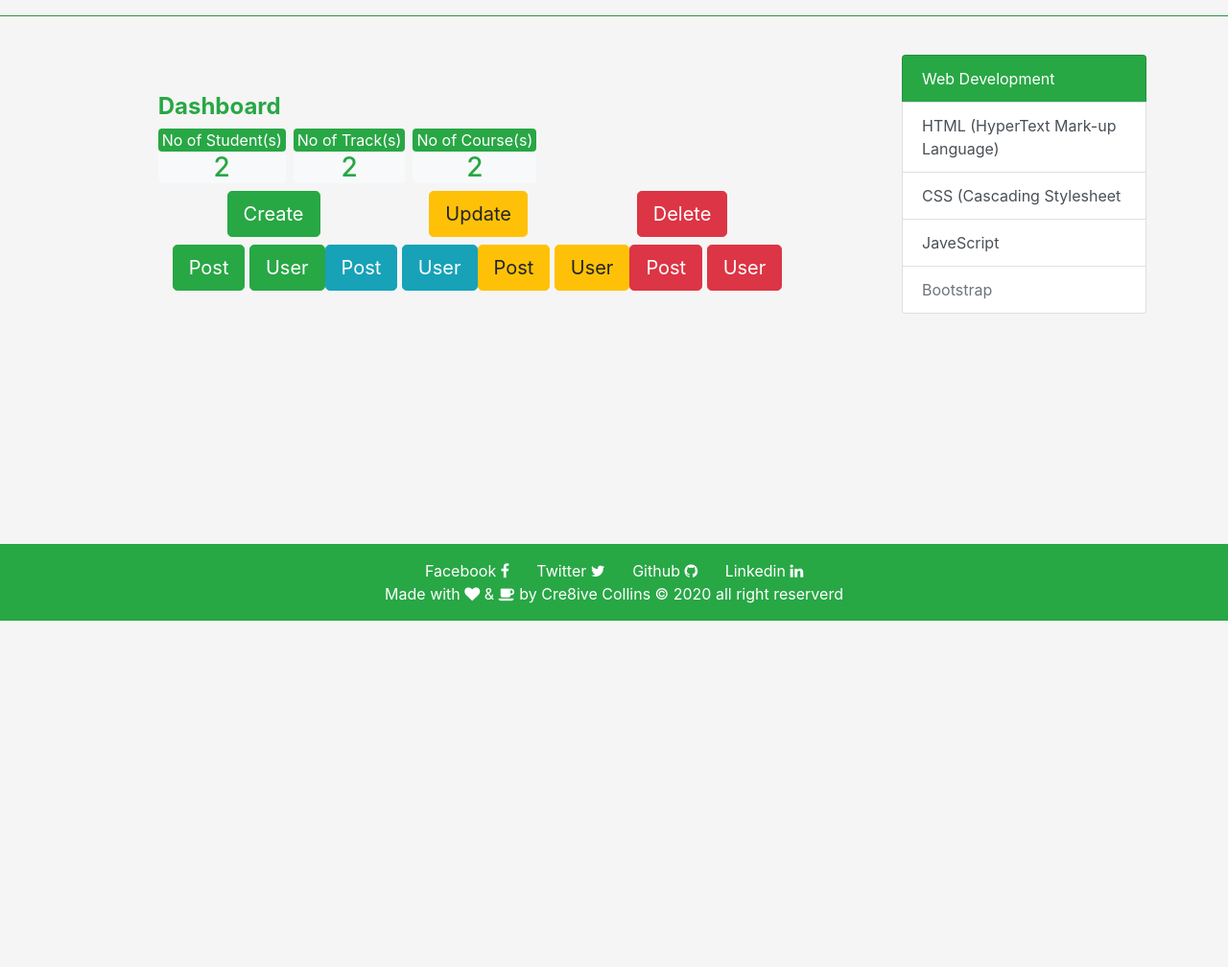
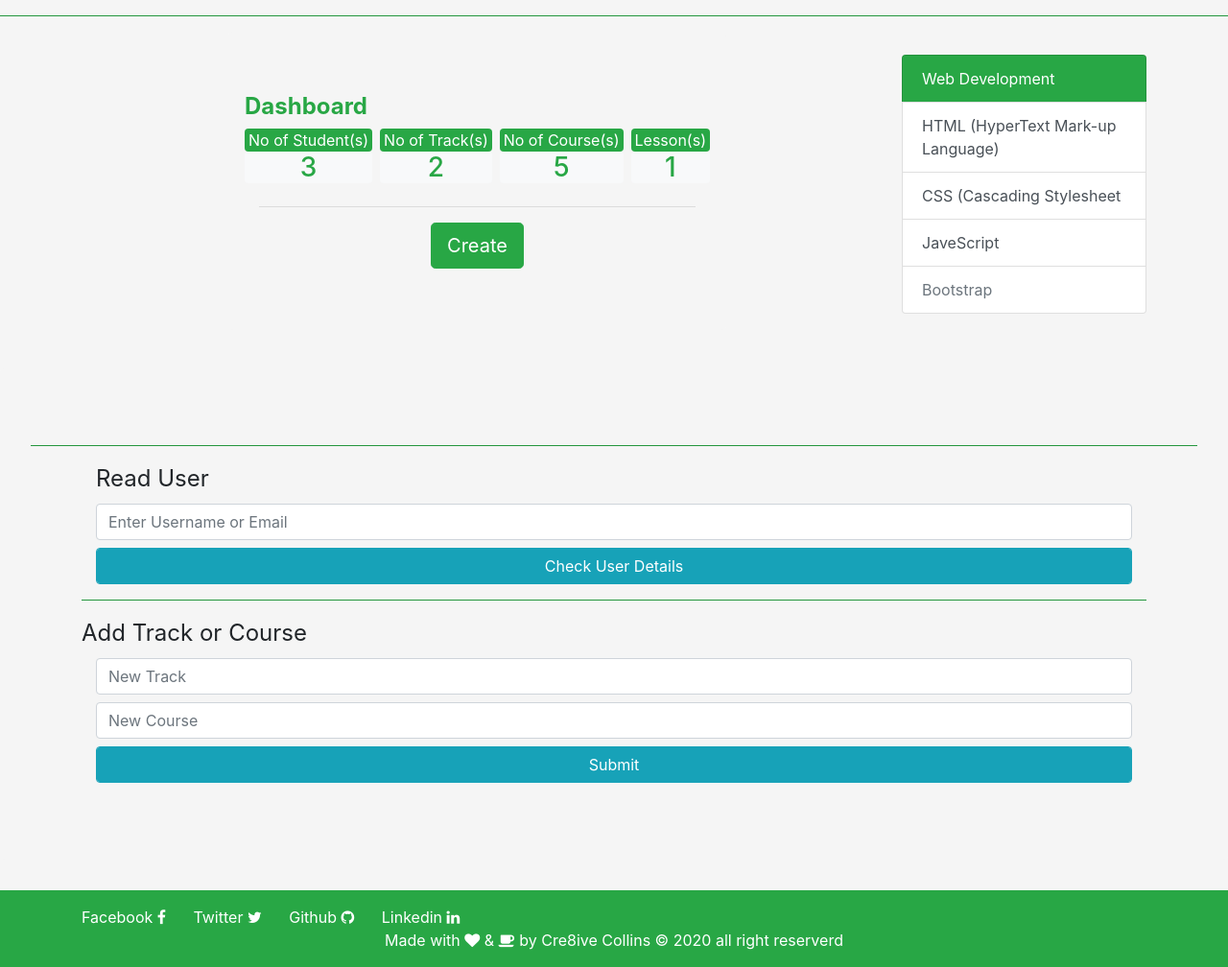
Before and after one commit to Cre8ive-collins/aips, a Flask app: page /admin in a window 1280 px wide. Shown: the part 91-1099 px from the top of the page at 96% size. Before the commit the page ends 738 px from the top, so only its background shows below. Run offline with Flask 2, Linux system fonts and the light colour scheme; data comes from the database, SQL or seed files in the repository; both versions use the stored data as it was after the commit; some libraries are stand-ins or nearby versions.

Commit message:
completed admin routes and privelages

```diff
--- a/package/forms.py
+++ b/package/forms.py
@@ -1,6 +1,10 @@
 from flask_wtf import FlaskForm
-from wtforms import StringField, PasswordField, SubmitField, BooleanField
+from wtforms import StringField, PasswordField, SubmitField, BooleanField, SelectField, TextAreaField
 from wtforms.validators import DataRequired, Length, Email, EqualTo
+from package.dbmodels import Tracks, Path
+
+
+
 
 class LoginForm(FlaskForm):
     username = StringField(validators=[DataRequired()])
@@ -8,10 +12,37 @@ class LoginForm(FlaskForm):
     remember = BooleanField("Remember Me")
     submit = SubmitField('Sign-in')
 
-class RegisterationForm(FlaskForm):
+class CreateUserForm(FlaskForm):
     username = StringField(validators=[DataRequired()])
     password = PasswordField(validators=[DataRequired()])
     confirm_password = PasswordField(validators=[DataRequired(), EqualTo(password)])
     email = StringField(validators=[DataRequired(), Email()])
     name = StringField(validators=[DataRequired()])
     submit = SubmitField('Sign-up')
+
+
+class ReadUserForm(FlaskForm):
+    username = StringField()
+    email = StringField()
+
+class UpdateUserForm(FlaskForm):
+    username = StringField()
+    email = StringField()
+
+class UpdatePostForm(FlaskForm):
+    title = StringField(validators=[DataRequired()])
+    description = StringField()
+    body = StringField()
+    subject = StringField()
+    creator = StringField()
+    track = StringField()
+    image = StringField()
+    video = StringField()
+    submit = SubmitField('Update Post')
+
+class DeletePostForm(FlaskForm):
+    title = StringField(validators=[DataRequired()])
+
+class DeleteUserForm(FlaskForm):
+    username = StringField()
+    email = StringField()
--- a/package/routes.py
+++ b/package/routes.py
@@ -2,14 +2,10 @@ from flask import render_template, url_for, flash, request, redirect
 from package.forms import LoginForm
 from package import app, db, bcrypt
 from package.dbmodels import User, Admin, Tracks, Path, Post
-import datetime
 from flask_login import login_user
+from itertools import chain
 
 
-post = {'tag':'<html>',
-        'description': 'HTML5 tag blah blah blah',
-        'date' : str(datetime.datetime.today()).split()[0]
-        }
 
 
 @app.route('/', methods=('GET','POST'))
@@ -29,8 +25,8 @@ def home():
     return render_template('login.html', form=form)
 
 @app.route('/register', methods=('POST','GET'))
-def register():
-    if request.method == 'POST':
+def register(update_username = "", update_email = ""):
+    if request.method == 'POST' and (update_username or update_email == ""):
         name = request.form['name']
         email = request.form['email']
         validate_email = User.query.filter_by(email=email).first()
@@ -54,6 +50,11 @@ def register():
 
 @app.route('/admin', methods=('POST','GET'))
 def admin():
+
+    students = max(list(chain(*User.query.with_entities(User.id).all())))
+    lesson = max(list(chain(*Admin.query.with_entities(Admin.id).all())))
+    path = max(list(chain(*Path.query.with_entities(Path.id).all())))
+    track = max(list(chain(*Tracks.query.with_entities(Tracks.id).all())))
     form = LoginForm()
     if form.validate_on_submit():
         username = form.username.data
@@ -67,8 +68,98 @@ def admin():
         else:
             flash(f'Username or Password incorrect','warning')
             #change template
-    return render_template('admin.html', form=form)
+    return render_template('admin.html', form=form, track = track, path = path, students=students, lesson= lesson )
 
-@app.route('/post')
-def posts():
-    return render_template('post.html', post = post)
+
+@app.route('/create_post', methods = ('POST','GET'))
+def create_post():
+    admin = list(chain(*Admin.query.with_entities(Admin.username).all()))
+    path = list(chain(*Path.query.with_entities(Path.title).all()))
+    track = list(chain(*Tracks.query.with_entities(Tracks.title).all()))
+    if request.method == 'POST':
+        title = request.form['title']
+        description = request.form['description']
+        body = request.form['body']
+        subject = request.form['subject']
+        track = request.form['track']
+        video = request.form['video']
+        author = request.form['author']
+        authors_password = request.form['authors_password']
+        validate_creator = Admin.query.filter_by(username = author).first()
+        if validate_creator.password == authors_password:
+            post = Post(title = title, description = description, body= body, subject = subject, track = track, creator = author, video = video)
+            db.session.add(post)
+            db.session.commit()
+            flash(f"Post {title} created", "success")
+            return render_template('layout.html')
+        else:
+            flash(f"Post {title}  could not be created as admin password is not correct", "danger")
+    return render_template("create_post.html",path = path, track = track, admin = admin)
+
+@app.route('/read_user_form', methods = ('POST',))
+def read_user_form():
+    entry = request.form['read_user']
+    first_user = list(User.query.filter_by(username = entry))
+    all_user = User.query.all()
+    if first_user:
+        flash(f'first', 'warning')
+        return render_template('admin.html', read_user = first_user)
+    if entry == 'all':
+        flash(f'all', 'warning')
+        first_user = list(User.query.all())
+        return render_template('admin.html', read_user = all_user)
+
+    elif not first_user:
+        first_via_email = list(User.query.filter_by(email = entry))
+        if not first_via_email:
+            flash(f'{entry} is not registered', 'warning')
+            return render_template('admin.html')
+        flash(f'first_via_email', 'warning')
+        return render_template('admin.html', read_user = first_via_email)
+    else:
+        flash(f'{entry} is not registered', 'warning')
+        return render_template('admin.html')
+
+@app.route('/add_course', methods = ('POST',) )
+def add_course():
+    if request.method == 'POST':
+        track = request.form['create_track']
+        course = request.form['create_course']
+        if course == "":
+            tracks = Tracks.query.filter_by(title = track)
+            if tracks:
+                flash(f'Track already exist','danger')
+                return redirect(url_for('admin'))
+            else:
+                tra = Tracks(title = track).first()
+                db.session.add(tra)
+                db.session.commit()
+                flash(f'Track {track} created', 'success')
+                return redirect(url_for('admin'))
+
+        else:
+            courses = Path.query.filter_by(title = course).first()
+            if courses:
+                flash(f'Course already exist','danger')
+                return redirect(url_for('admin'))
+            else:
+                tracks = Tracks.query.filter_by(title = track)
+                if not tracks:
+                    tra = Tracks(title = track).first()
+                    path = Path(track = track, title = course)
+                    db.session.add(path)
+                    db.session.add(tra)
+                    db.session.commit()
+                    db.session.commit()
+                    flash(f'Course {course} created', 'success')
+                    return redirect(url_for('admin'))
+                else:
+                    path = Path(track = track, title = course)
+                    db.session.add(path)
+                    db.session.commit()
+                    flash(f'Course {course} created', 'success')
+                    return redirect(url_for('admin'))
+
+@app.route('/update_lesson')
+def update_lesson():
+    pass
--- a/package/static/css/main.css
+++ b/package/static/css/main.css
@@ -29,6 +29,17 @@ footer{
 	padding-top: 1rem;
 }
 
+h4#pointer{
+	color: red
+}
+
 .jumbotron{
 	background-color: whitesmoke !important;
 }
+h4#pointer:hover {color: : red;}
+
+@media only screen and (max-width: 600px) {
+  div.aside{
+  	display: none;
+  }
+}
--- a/package/static/js/main.js
+++ b/package/static/js/main.js
@@ -1,4 +1,33 @@
 console.log("111111111111")
+
+
+$(document).ready(function(){
+	$('button#elem1').click(function(){
+		console.log('///')
+		$('form#add_track').removeClass('d-none');
+		console.log('///2')
+		$('form#add_track').show();
+		console.log('///3')
+
+
+	})
+
+	$("button#cancel1").click(function(){
+		$('form#read_user_form').addClass('d-none');
+		$('form#read_user_form').hide();
+	})
+	$("span#user").click(function(){
+		$('form#read_user_form').removeClass('d-none');
+		$('form#read_user_form').hide();
+		$('form#read_user_form').show();
+	})
+
+   $(".fader").click(function(){
+   	$("div#show").removeClass("d-none");
+   	$("div.fader").children("div").hide();
+    $(this).children("div").show();
+  });
+});
 
 
 function validateRegForm(name){
@@ -40,3 +69,5 @@ function validateRegForm(name){
 
 
 };
+
+// clear()
--- a/package/templates/admin.html
+++ b/package/templates/admin.html
@@ -7,62 +7,93 @@
 	<div class="row text-center">
 		<div class="col-xs-4 text-center">
 			<div class="bg-success text-white pl-1 pr-1 rounded mb-0">No of Student(s)</div>
-			<div class="bg-light text-success pl-1 pr-1 rounded mt-0"><h3>2</h3></div>
+			<div class="bg-light text-success pl-1 pr-1 rounded mt-0"><h3>{{ students }}</h3></div>
 		</div>
 		<div class="col-xs-4 text-center ml-2">
 			<div class="bg-success text-white pl-1 pr-1 rounded mb-0">No of Track(s)</div>
-			<div class="bg-light text-success pl-1 pr-1 rounded mt-0"><h3>2</h3></div>
+			<div class="bg-light text-success pl-1 pr-1 rounded mt-0"><h3>{{ track }}</h3></div>
 		</div>
 		<div class="col-xs-4 text-center ml-2">
 			<div class="bg-success text-white pl-1 pr-1 rounded mb-0">No of Course(s)</div>
-			<div class="bg-light text-success pl-1 pr-1 rounded mt-0"><h3>2</h3></div>
+			<div class="bg-light text-success pl-1 pr-1 rounded mt-0"><h3>{{ path }}</h3></div>
 		</div>
+		<div class="col-xs-4 text-center ml-2">
+			<div class="bg-success text-white pl-1 pr-1 rounded mb-0">Lesson(s)</div>
+			<div class="bg-light text-success pl-1 pr-1 rounded mt-0"><h3>{{ lesson }}</h3></div>
+		</div>
+	</div>
 
+<hr>
+	<div class="row">
+	<div class="container d-flex justify-content-center">
+			<div class="col-xs-4 p-0 fader ">
+				<span class="btn btn-lg btn-success">Create</span>
+				<div class="d-none" id="show">
+			    <a href="{{ url_for('create_post') }}"><button class="btn btn-success btn-lg mt-2 " id="">Lesson</button></a>
+			    <a href="{{ url_for('register') }}"><button class="btn btn-success btn-lg mt-2" id="">User</button></a>
+
+			    </div>
+			</div>
+
+
+		</div>
 	</div>
-	<div class="container">
-<div class="row">
-<div class="col-xs-3 p-auto m-auto">
-<button class="btn btn-lg btn-success" onclick="" id="cretebtn">Create</button>
-<script type="text/javascript">
-	var btn = document.getElementById("createbtn")
-	btn.firstElementChild.setAttribute("class", "col-xs-3 p-auto m-auto");
-
-</script>
-</div>
-<div class="d-none">
-<button class="btn btn-lg btn-info ">Read</button>
-</div>
-<div class="col-xs-3 p-auto m-auto">
-<button class="btn btn-lg btn-warning ">Update</button>
-</div>
-<div class="col-xs-3 p-auto m-auto">
-<button class="btn btn-lg btn-danger ">Delete</button>
-</div>
-</div>
-</div>
-<div class="container mt-2">
-<div class="row">
-<div class="col-xs-3 p-auto m-auto">
-<button class="btn btn-lg btn-success ">Post</button>
-<button class="btn btn-lg btn-success ">User</button>
-</div>
-<div class="col-xs-3 p-auto m-auto">
-<button class="btn btn-lg btn-info ">Post</button>
-<button class="btn btn-lg btn-info ">User</button>
-</div>
-<div class="col-xs-3 p-auto m-auto">
-<button class="btn btn-lg btn-warning ">Post</button>
-<button class="btn btn-lg btn-warning ">User</button>
-</div>
-<div class="col-xs-3 p-auto m-auto">
-<button class="btn btn-lg btn-danger ">Post</button>
-<button class="btn btn-lg btn-danger ">User</button>
-</div>
-</div>
-</div>
 </div>
 {% endblock %}
 
 {% block content_b %}
+{% if read_user %}
+	<hr class="bg-success">
+	<table class="table table-striped">
+  		<thead class="thead-dark">
+    		<tr>
+		      <th scope="col">#</th>
+		      <th scope="col">Name</th>
+		      <th scope="col">Email</th>
+		      <th scope="col">Username</th>
+    		</tr>
+  		</thead>
+  		<tbody>
+  			{% for users in range(read_user|length ) %}
+  			<tr>
+  				<th scope="row">{{ read_user[users].id }}</th>
+  				<td>{{ read_user[users].name }} </td>
+  				<td>{{ read_user[users].email }} </td>
+  				<td>{{ read_user[users].username }} </td>
+  			</tr>
+  			{% endfor %}
+  		</tbody>
+	</table>
+	{% endif %}
+	<hr class="bg-success">
+	<div class="container " >
+
+		<form action="/read_user_form" method="post" class="" id="read_user_form add_track">
+		<div class="form-group container">
+		<legend>Read User</legend>
+		<div class="col-xs-10">
+		<input type="text" name="read_user" placeholder="Enter Username or Email" class="form-control " required="true">
+		<button class="btn form-control btn-info mt-2">Check User Details</button>
+
+		</div>
+
+		</div>
+
+		</form>
+	</div>
+
+	<div class="container " >
+<hr class="bg-success">
+		<form action="/add_course" method="post">
+			<legend>Add Track or Course</legend>
+		<div class="form-group container">
+		<input type="text" name="create_track" placeholder="New Track" class="form-control " required="true">
+		<input type="text" name="create_course" placeholder="New Course" class="form-control mt-2">
+		<button class="btn form-control btn-info mt-2">Submit</button>
+
+		</div>
+
+		</form>
+	</div>
 
 {% endblock %}
--- a/package/templates/layout.html
+++ b/package/templates/layout.html
@@ -1,6 +1,8 @@
 <!DOCTYPE html>
 <html lang="en">
     <head>
+      <script src="https://ajax.googleapis.com/ajax/libs/jquery/3.5.1/jquery.min.js"></script>
+      <script type="text/javascript" src="{{ url_for('static', filename='js/main.js') }}"></script>
         <title></title>
 
         <meta charset="utf-8">
@@ -12,6 +14,7 @@
 
     </head>
     <body>
+
 
             <div class="container">
                 <nav class="navbar navbar-expand-lg navbar-light bg-light">
@@ -59,7 +62,7 @@
                     {% block content %}{% endblock %}
                     </div>
 
-                    <div class="col-sm-3 mt-4">
+                    <div class="col-sm-3 mt-4 aside">
                         <div class="list-group">
                           <a href="#" class="list-group-item list-group-item-action bg-success disabled"style="color: white;">
                             Web Development
@@ -93,14 +96,14 @@
                             <li><a href="">Linkedin &nbsp; <span class="fa fa-linkedin"></span></a></li>
                         </div>
                         <div class="col-sm-4 col-xs-4 d-flex justify-content-center">
-                            <li><a href="{{ url_for('admin') }}">Admin</a></li>
+                            <li><a href="">Admin</a></li>
                             <li><a href="">Career</a></li>
                             <li><a href=""></a></li>
                         </div>
                     </div>
                 </div>
                 <hr> -->
-                <div class="container d-flex justify-content-center">
+                <div class="container d-flex">
                       <div class="text-white" style="">
                             <a href="">Facebook <span class="fa fa-facebook"></span> </a>
                             <a href="" class="ml-4">Twitter <span class="fa fa-twitter "></span></a>
@@ -114,8 +117,8 @@
                     </div>
                 </div>
             </footer>
-        <script type="text/javascript" src="{{ url_for('static', filename='js/main.js') }}"></script>
-        <script src="https://code.jquery.com/jquery-3.3.1.slim.min.js" integrity="sha384-q8i/X+965DzO0rT7abK41JStQIAqVgRVzpbzo5smXKp4YfRvH+8abtTE1Pi6jizo" crossorigin="anonymous"></script>
+
+
         <script src="https://cdnjs.cloudflare.com/ajax/libs/popper.js/1.14.7/umd/popper.min.js" integrity="sha384-UO2eT0CpHqdSJQ6hJty5KVphtPhzWj9WO1clHTMGa3JDZwrnQq4sF86dIHNDz0W1" crossorigin="anonymous"></script>
         <script src="https://stackpath.bootstrapcdn.com/bootstrap/4.3.1/js/bootstrap.min.js" integrity="sha384-JjSmVgyd0p3pXB1rRibZUAYoIIy6OrQ6VrjIEaFf/nJGzIxFDsf4x0xIM+B07jRM" crossorigin="anonymous"></script>
     </body>
```
Also changed, not shown: package/templates/create_post.html (added, +67 -0 lines), package/site.db.
